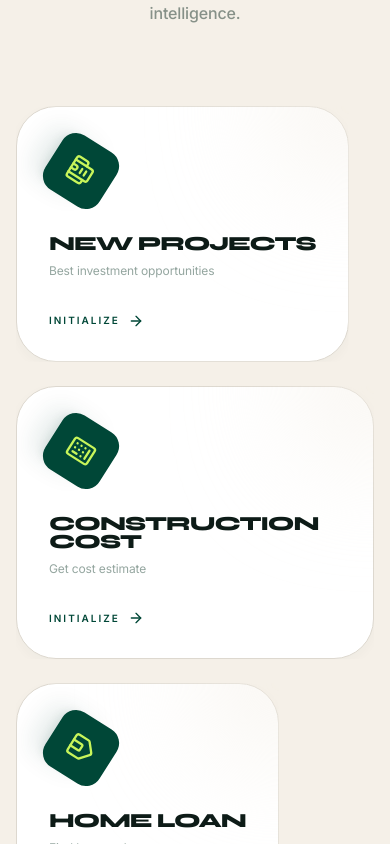
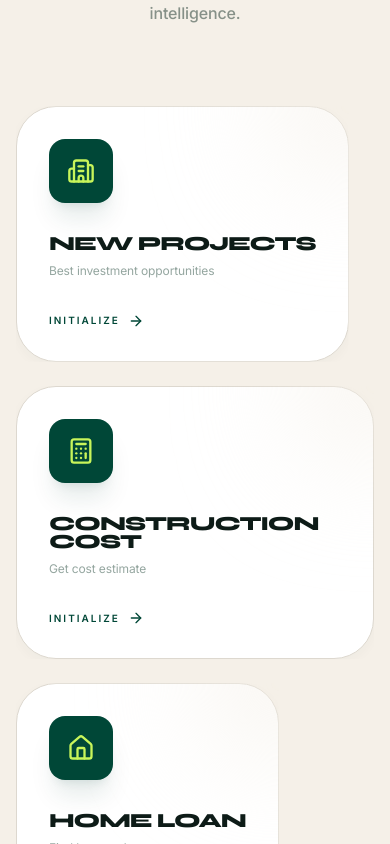
Before and after one commit to abdullahshahid836-ctrl/pakistan-property-portal, a Next.js app: page / in a window 390 px wide. Shown: the part 1400-2244 px from the top of the page. Built offline with nearby package versions, Linux system fonts and the light colour scheme; no server answers; the database is empty.

Commit message:
fix: restore snappy icon rotation and enable touch-trigger for mobile devices

```diff
--- a/src/components/home/ExploreTools.tsx
+++ b/src/components/home/ExploreTools.tsx
@@ -58,14 +58,10 @@ const ExploreTools = () => {
                   <div className="relative z-10">
                     <motion.div
                       whileHover={{ rotate: 360 }}
-                      animate={{ rotate: [0, 360] }}
+                      whileTap={{ rotate: 360 }}
                       transition={{
-                        rotate: {
-                          duration: 20,
-                          repeat: Infinity,
-                          ease: "linear"
-                        },
-                        duration: 0.8 // for hover
+                        duration: 0.8,
+                        ease: [0.22, 1, 0.36, 1] as any
                       }}
                       className="w-16 h-16 rounded-2xl bg-[#004737] flex items-center justify-center mb-8 shadow-xl shadow-[#004737]/10"
                     >
```
